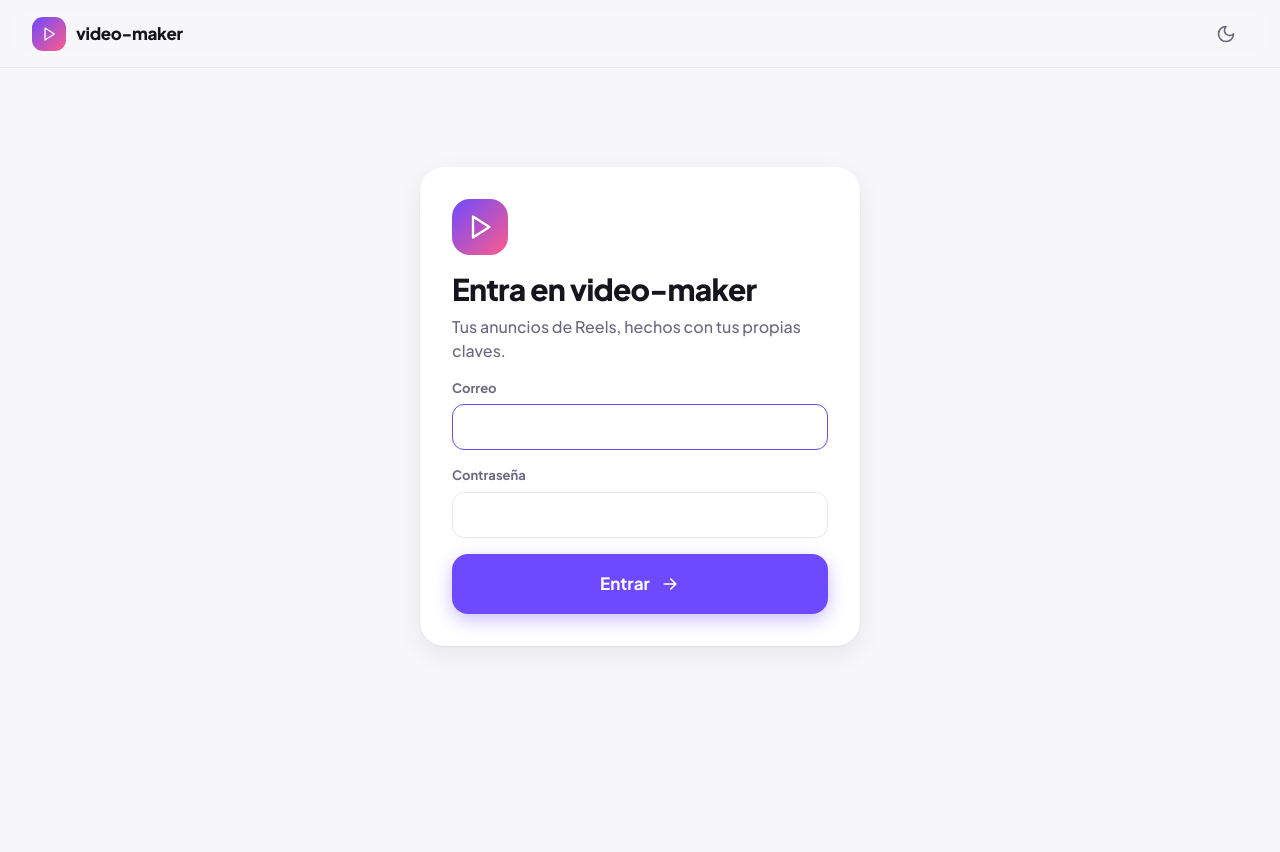
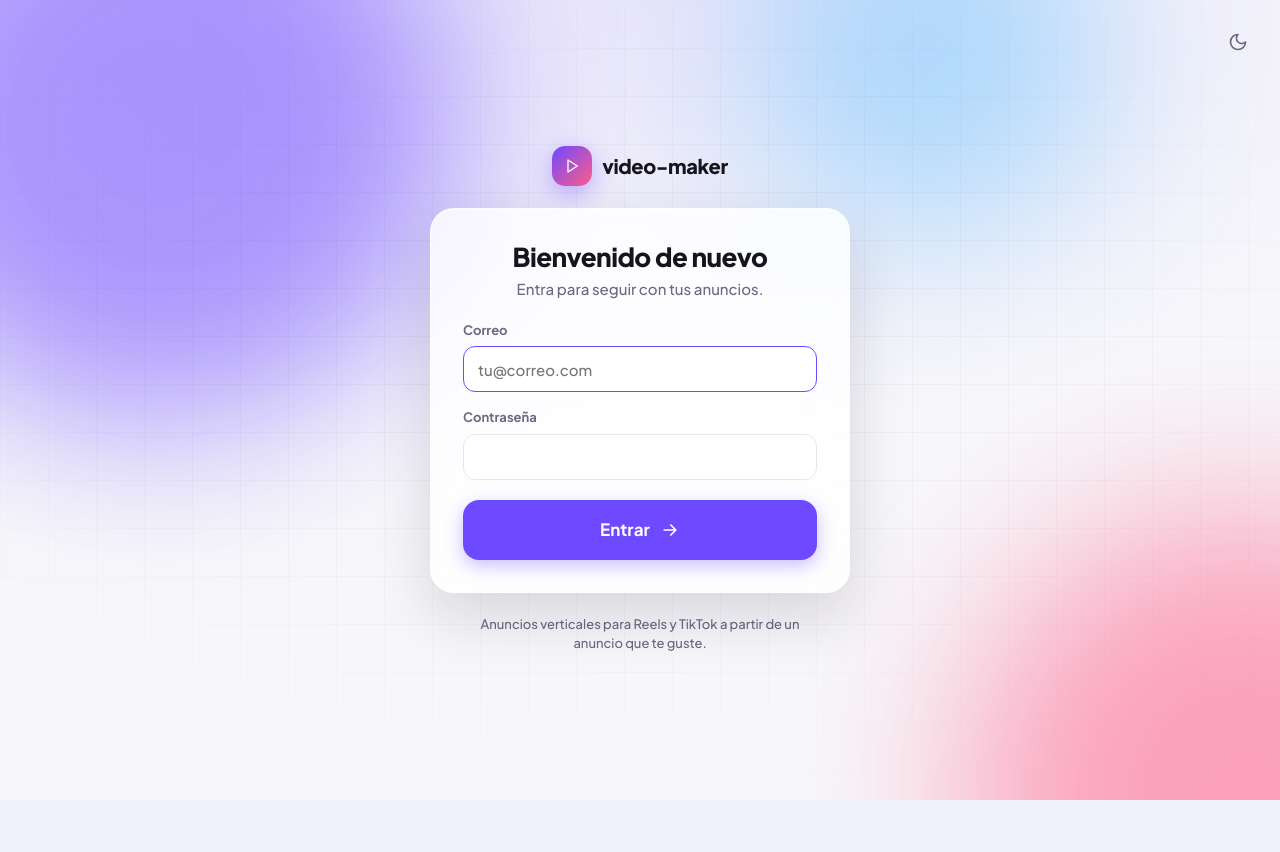
Before and after one commit to Dasge97/video-maker, a Symfony app: template templates/security/login.html.twig in a window 1280 px wide. After the commit the page ends 800 px from the top, so only its background shows below. Run offline with Twig, Linux system fonts and the light colour scheme; the template is opened without the code that fills it, so the values that code supplies are empty; some libraries are stand-ins or nearby versions.

Commit message:
Entrar y crear cuenta a pantalla completa, sobre degradados de la marca, y registro abierto
Cualquiera puede crear su cuenta: sin sus claves no puede generar nada ni gastar.

```diff
--- a/public/app.css
+++ b/public/app.css
@@ -375,12 +375,31 @@ button, input, select, textarea { font: inherit; color: inherit; }
 
 /* ---------- Accounts: login, settings, brands ---------- */
 .icon-btn[aria-current] { color: var(--accent); background: var(--accent-soft); }
-.auth { min-height: calc(100vh - var(--top-h) - 120px); display: grid; place-items: center; }
-.auth-card { width: 100%; max-width: 440px; display: flex; flex-direction: column; gap: 16px; padding: 32px; border-radius: 24px; background: var(--surface); box-shadow: var(--shadow); }
-.auth-card .ask { margin: 0; }
-.auth-card .ask-sub { margin: -8px 0 0; }
-.auth-card .btn-big { width: 100%; }
-.auth-ic { width: 56px; height: 56px; border-radius: 18px; display: grid; place-items: center; color: #fff; background: linear-gradient(135deg, var(--accent), var(--accent-2)); }
+/* ---- Entrar y crear cuenta: a pantalla completa, sobre degradados de la marca ---- */
+.auth { position: relative; min-height: 100vh; min-height: 100dvh; display: grid; place-items: center; padding: 32px 16px; overflow: hidden; isolation: isolate; }
+.auth-bg { position: absolute; inset: 0; z-index: -1; background: radial-gradient(120% 90% at 50% 0%, color-mix(in srgb, var(--accent) 10%, var(--bg)) 0%, var(--bg) 60%); }
+.auth-bg span { position: absolute; border-radius: 50%; filter: blur(80px); opacity: 0.55; animation: auth-float 22s ease-in-out infinite alternate; }
+.auth-bg span:nth-child(1) { width: 46vmax; height: 46vmax; left: -12vmax; top: -14vmax; background: var(--accent); }
+.auth-bg span:nth-child(2) { width: 40vmax; height: 40vmax; right: -12vmax; bottom: -16vmax; background: var(--accent-2); animation-duration: 26s; animation-direction: alternate-reverse; }
+.auth-bg span:nth-child(3) { width: 28vmax; height: 28vmax; right: 14vmax; top: -10vmax; background: #3fb6ff; opacity: 0.35; animation-duration: 30s; }
+/* Una rejilla muy suave encima de los degradados, que se apaga hacia los bordes. */
+.auth-bg::after { content: ''; position: absolute; inset: 0; background-image: linear-gradient(color-mix(in srgb, var(--text) 5%, transparent) 1px, transparent 1px), linear-gradient(90deg, color-mix(in srgb, var(--text) 5%, transparent) 1px, transparent 1px); background-size: 48px 48px; mask-image: radial-gradient(70% 60% at 50% 45%, #000 0%, transparent 100%); }
+@keyframes auth-float { from { transform: translate(0, 0) scale(1); } to { transform: translate(6vmax, 4vmax) scale(1.12); } }
+@media (prefers-reduced-motion: reduce) { .auth-bg span { animation: none; } }
+.auth-theme { position: absolute; top: 20px; right: 20px; }
+.auth-wrap { width: 100%; max-width: 420px; display: flex; flex-direction: column; align-items: center; gap: 22px; }
+.auth-brand { display: inline-flex; align-items: center; gap: 10px; font-weight: 800; font-size: 20px; letter-spacing: -0.02em; color: var(--text); }
+.auth-brand:hover { text-decoration: none; }
+.auth-brand .brand-mark { width: 40px; height: 40px; border-radius: 13px; box-shadow: 0 8px 24px color-mix(in srgb, var(--accent) 40%, transparent); }
+.auth-card { width: 100%; display: flex; flex-direction: column; gap: 16px; padding: 32px; border-radius: 24px; background: color-mix(in srgb, var(--surface) 82%, transparent); backdrop-filter: blur(18px) saturate(1.2); border: 1px solid color-mix(in srgb, var(--surface) 60%, transparent); box-shadow: 0 24px 60px rgb(20 16 40 / 14%), 0 1px 0 rgb(255 255 255 / 40%) inset; }
+.auth-head { display: flex; flex-direction: column; gap: 6px; text-align: center; margin-bottom: 4px; }
+.auth-head h1 { font-size: 26px; line-height: 1.2; letter-spacing: -0.02em; font-weight: 800; }
+.auth-head p { color: var(--muted); font-size: 15px; }
+.auth-card .btn-big { width: 100%; justify-content: center; margin-top: 4px; }
+.auth-switch { text-align: center; font-size: 14px; color: var(--muted); }
+.auth-switch a { font-weight: 700; }
+.auth-foot { max-width: 34ch; text-align: center; font-size: 13px; color: var(--muted); }
+@media (max-width: 480px) { .auth-card { padding: 24px 20px; } .auth-theme { top: 12px; right: 12px; } }
 .settings { max-width: 720px; display: flex; flex-direction: column; gap: 16px; }
 .settings.wide { max-width: none; }
 .settings-intro { margin: 0; max-width: 64ch; }
--- a/templates/base.html.twig
+++ b/templates/base.html.twig
@@ -14,8 +14,9 @@
     <link rel="stylesheet" href="https://fonts.googleapis.com/css2?family=Plus+Jakarta+Sans:wght@500;600;700;800&display=swap">
     <link rel="stylesheet" href="/app.css">
 </head>
-<body>
+<body class="{% block body_class %}{% endblock %}">
 {% set route = app.request.attributes.get('_route') %}
+{% block header %}
 <header class="top">
     <div class="top-in">
         <a class="brand" href="{{ path('home') }}"><span class="brand-mark">{{ ui.icon('play', 'icon-16') }}</span><span>video-maker</span></a>
@@ -35,9 +36,12 @@
         {% endif %}
     </div>
 </header>
+{% endblock %}
+{% block main %}
 <main class="page">
     {% block body %}{% endblock %}
 </main>
+{% endblock %}
 <div class="toasts" aria-live="polite" data-toasts></div>
 <dialog class="dialog" data-confirm>
     <div class="dialog-body">
--- /dev/null
+++ b/templates/security/_auth.html.twig
@@ -0,0 +1,20 @@
+{#
+   Entrar y crear cuenta: a pantalla completa, sin la barra de arriba, sobre un fondo de degradados
+   de los colores de la marca, con el formulario en una tarjeta centrada. Cada pantalla rellena
+   `auth_form`.
+#}
+{% extends 'base.html.twig' %}
+{% import '_icons.html.twig' as ui %}
+{% block body_class %}auth-page{% endblock %}
+{% block header %}{% endblock %}
+{% block main %}
+<main class="auth">
+    <div class="auth-bg" aria-hidden="true"><span></span><span></span><span></span></div>
+    <button type="button" class="icon-btn auth-theme" data-theme-toggle aria-label="Cambiar entre modo claro y oscuro">{{ ui.icon('moon') }}</button>
+    <div class="auth-wrap">
+        <a class="auth-brand" href="{{ path('login') }}"><span class="brand-mark">{{ ui.icon('play', 'icon-16') }}</span><span>video-maker</span></a>
+        {% block auth_form %}{% endblock %}
+        <p class="auth-foot">Anuncios verticales para Reels y TikTok a partir de un anuncio que te guste.</p>
+    </div>
+</main>
+{% endblock %}
--- a/templates/security/login.html.twig
+++ b/templates/security/login.html.twig
@@ -1,16 +1,16 @@
-{% extends 'base.html.twig' %}
+{% extends 'security/_auth.html.twig' %}
 {% import '_icons.html.twig' as ui %}
 {% block title %}Entrar{% endblock %}
-{% block body %}
-<div class="auth">
+{% block auth_form %}
 <form class="auth-card" method="post" action="{{ path('login') }}">
-        <span class="auth-ic">{{ ui.icon('play', 'icon-28') }}</span>
-        <h1 class="ask">Entra en video-maker</h1>
-        <p class="ask-sub">Tus anuncios de Reels, hechos con tus propias claves.</p>
+    <div class="auth-head">
+        <h1>Bienvenido de nuevo</h1>
+        <p>Entra para seguir con tus anuncios.</p>
+    </div>
     {% if error %}<div class="notice bad" role="alert">{{ ui.icon('alert') }}<p>{{ error }}</p></div>{% endif %}
     <div>
         <label class="label" for="email">Correo</label>
-            <input class="input" type="email" id="email" name="email" value="{{ email }}" autocomplete="email" required autofocus>
+        <input class="input" type="email" id="email" name="email" value="{{ email }}" autocomplete="email" placeholder="tu@correo.com" required autofocus>
     </div>
     <div>
         <label class="label" for="password">Contraseña</label>
@@ -18,7 +18,8 @@
     </div>
     <input type="hidden" name="_csrf_token" value="{{ csrf_token('authenticate') }}">
     <button type="submit" class="btn btn-primary btn-big">Entrar{{ ui.icon('arrow') }}</button>
-        {% if signUpOpen %}<p class="muted small" style="text-align: center">¿Aún no tienes cuenta? <a href="{{ path('signup') }}">Créala aquí</a></p>{% endif %}
+    {% if signUpOpen %}
+    <p class="auth-switch">¿Aún no tienes cuenta? <a href="{{ path('signup') }}">Créala gratis</a></p>
+    {% endif %}
 </form>
-</div>
 {% endblock %}
```
Also changed, not shown: config/reference.php (+0 -9 lines), templates/security/signup.html.twig (+9 -10 lines), tests/EndToEnd/AccountsWebTest.php (+5 -2 lines), 2 other files. Lines whose indentation alone changed are shown as unchanged.
